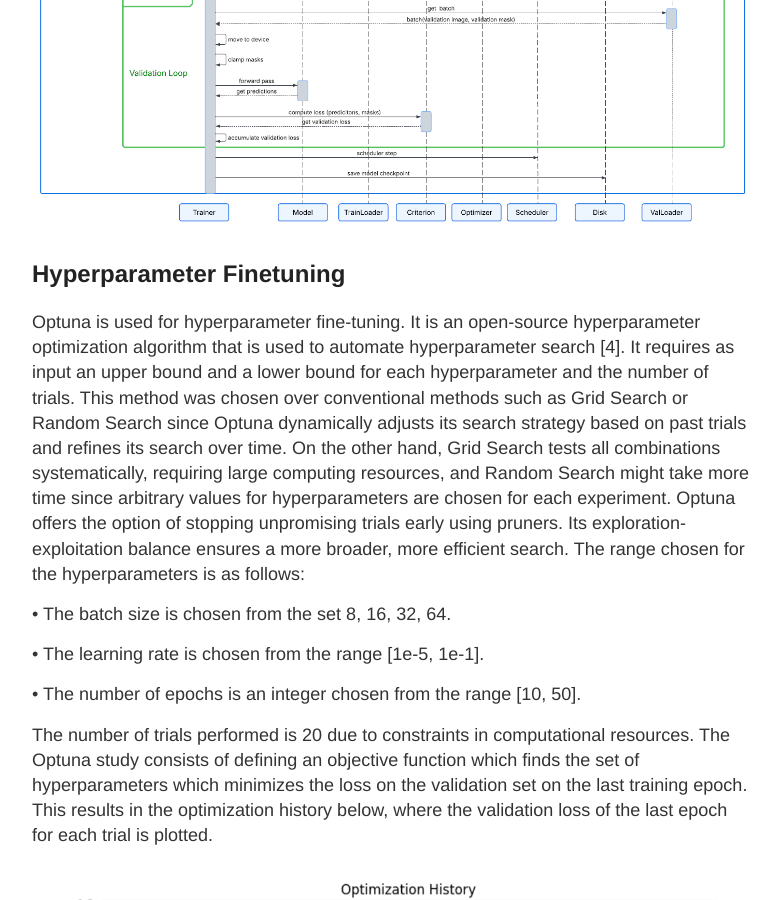
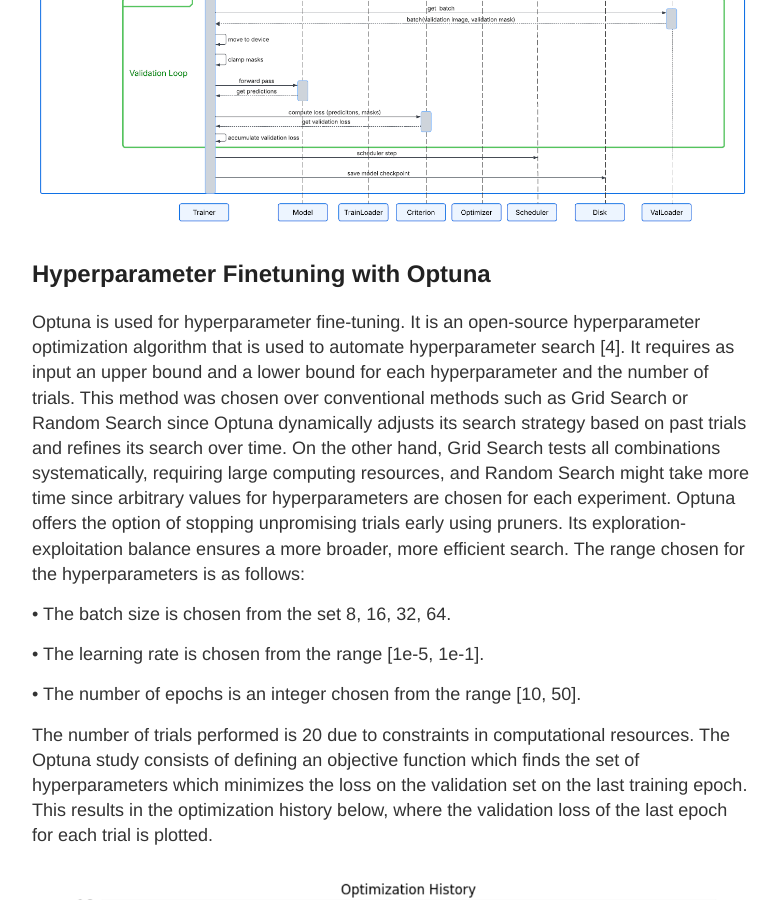
Before and after one commit to HitaishiD/HitaishiD.github.io, a Jekyll site: the page built from _posts/2025-07-25-Lane_Segmentation-2_Deep_Learning_Method.md, in a window 1280 px wide and 900 px high, scrolled down 2991 px. Shown: the whole window, without its empty margins (248-1028 px from the left). Built offline with Jekyll 4.4.1, drawn with Linux system fonts in a browser that asks for light colours.

Commit message:
update deep learning model for lane segmentation

```diff
--- a/_posts/2025-07-25-Lane_Segmentation-2_Deep_Learning_Method.md
+++ b/_posts/2025-07-25-Lane_Segmentation-2_Deep_Learning_Method.md
@@ -54,7 +54,7 @@ The training process is summarized in the following sequence diagram.
 
 
 
-## Hyperparameter Finetuning
+## Hyperparameter Finetuning with Optuna
 
 Optuna is used for hyperparameter fine-tuning. It is an open-source hyperparameter optimization algorithm that is used to automate hyperparameter search [4]. It requires as input an upper bound and a lower bound for each hyperparameter and the number of trials. This method was chosen over conventional methods such as Grid Search or Random Search since Optuna dynamically adjusts its search strategy based on past trials and refines its search over time. On the other hand, Grid Search tests all combinations systematically, requiring large computing resources, and Random Search might take more time since arbitrary values for hyperparameters are chosen for each experiment. Optuna offers the option of stopping unpromising trials
 early using pruners. Its exploration-exploitation balance ensures a more broader, more efficient search. The
```
